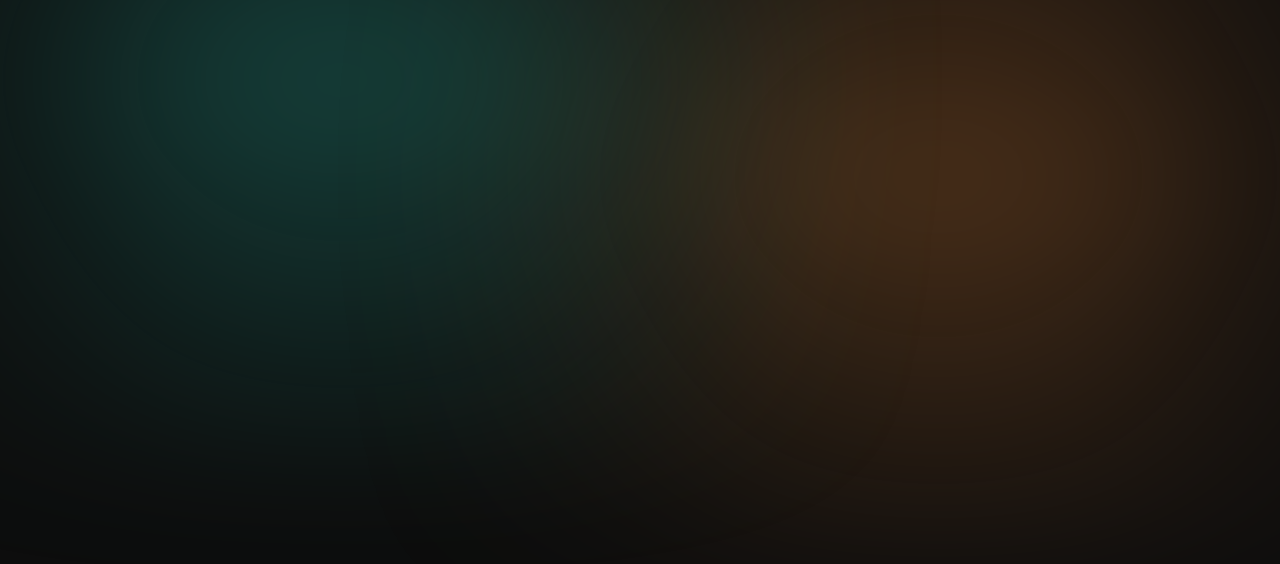
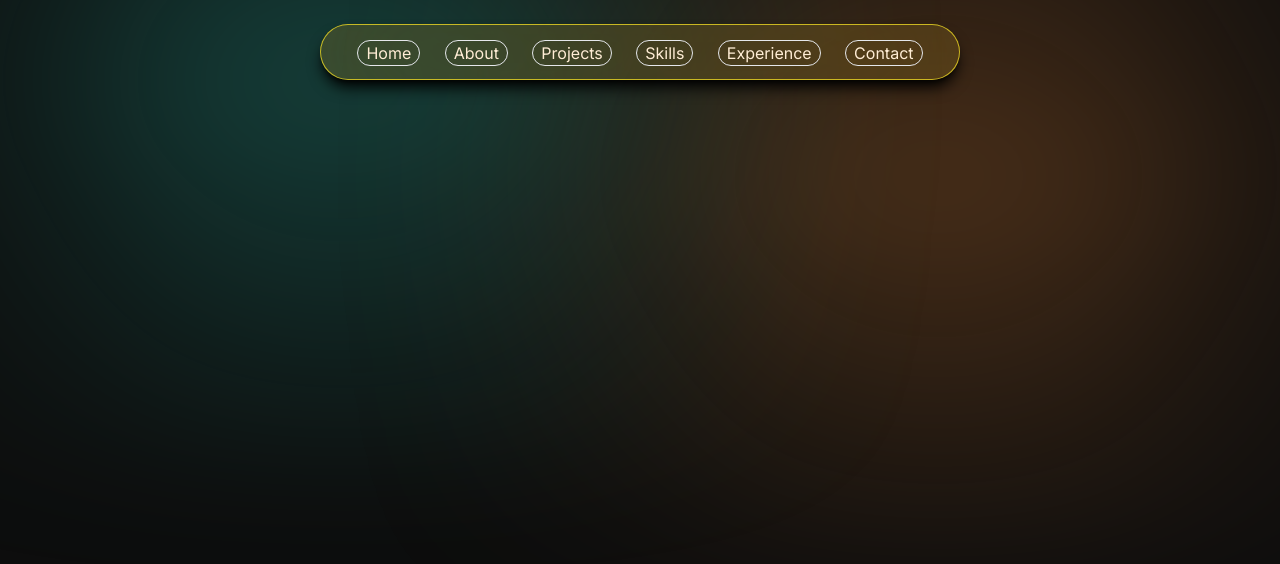
Before and after one commit to Raknage/next-js-portfolio, a Next.js app: page / in a window 1280 px wide. Shown: the top 564 px of the page. Built offline with nearby package versions, Linux system fonts and the light colour scheme.

Commit message:
Header component

```diff
--- a/app/layout.tsx
+++ b/app/layout.tsx
@@ -1,3 +1,4 @@
+import Header from "@/components/Header";
 import "./globals.css";
 import type { Metadata } from "next";
 import { Inter } from "next/font/google";
@@ -16,6 +17,8 @@ export default function RootLayout({ children }: { children: React.ReactNode })
       <body className={`${inter.className}  bg-codgray text-orange-100`}>
         <div className="absolute right-[0] top-[6rem] -z-10 h-1/5 w-1/2 rounded-full bg-orange-400 blur-[10rem] md:right-[10%] md:w-1/3"></div>
         <div className="absolute left-[0] top-[0rem] -z-10 h-1/5 w-1/2 rounded-full bg-teal-400 blur-[10rem] md:left-[10%] md:w-1/3"></div>
+
+        <Header />
         {children}
       </body>
     </html>
--- /dev/null
+++ b/components/Header.tsx
@@ -0,0 +1,31 @@
+"use client";
+
+import React from "react";
+import { motion } from "framer-motion";
+import { links } from "@/lib/data";
+import Link from "next/link";
+
+export default function Header() {
+  return (
+    <header className="relative z-50">
+      <motion.div
+        className="fixed left-1/2 top-0 h-20 w-full rounded-none border-b-[1px] border-starship-400 border-opacity-80 bg-kumera-600/25 shadow-lg shadow-black backdrop-blur-3xl md:left-1/2 md:top-6 md:h-14 md:w-1/2 md:min-w-fit md:rounded-full md:border md:px-5"
+        initial={{ y: -100, x: "-50%", opacity: 0 }}
+        animate={{ y: 0, x: "-50%", opacity: 1 }}>
+        <nav className="">
+          <ul className="flex h-20 flex-wrap items-center justify-evenly gap-2 md:h-14 md:min-w-fit md:flex-nowrap">
+            {links.map((link) => {
+              return (
+                <li
+                  key={link.hash}
+                  className="rounded-full border px-2 ring-desert-600 transition-all hover:text-starship-500 hover:ring">
+                  <Link href={link.hash}>{link.name}</Link>
+                </li>
+              );
+            })}
+          </ul>
+        </nav>
+      </motion.div>
+    </header>
+  );
+}
```
